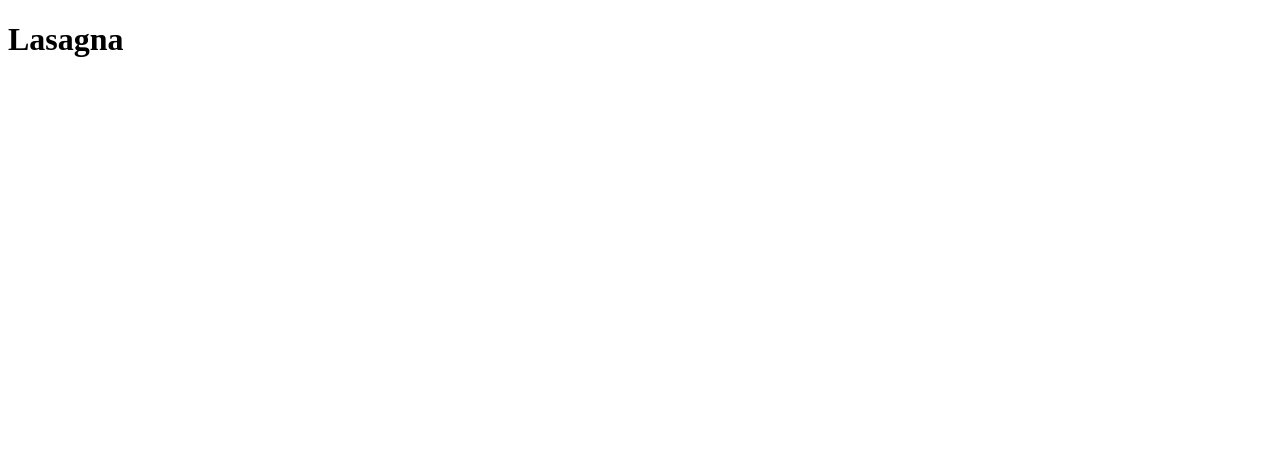
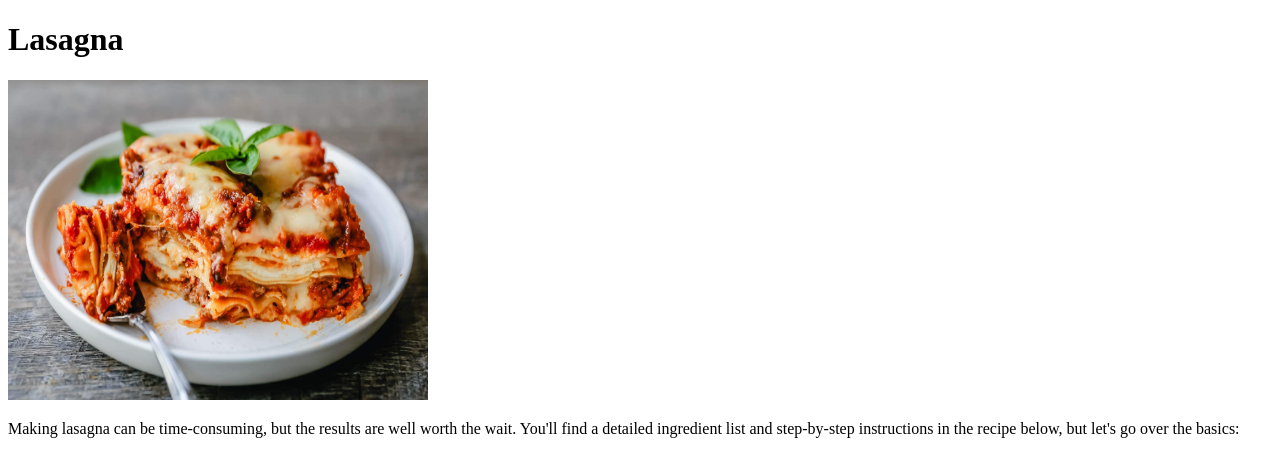
Before and after one commit to catadarius/odin-recipes, a plain HTML site: page recipes/lasagna.html in a window 1280 px wide. Drawn offline with Linux system fonts and the light colour scheme.

Commit message:
add lasagna img

```diff
--- a/recipes/lasagna.html
+++ b/recipes/lasagna.html
@@ -7,5 +7,11 @@
 </head>
 <body>
   <h1>Lasagna</h1>
+  <img src="img/lasagna.jpg" alt="lasagna dish" width="420px" height="320px">
+
+  <p>Making lasagna can be time-consuming, but the results are well worth the wait. You'll find a detailed ingredient list and step-by-step instructions in the recipe below, but let's go over the basics:</p>
+
+
+
 </body>
 </html>
```
Also changed, not shown: recipes/img/lasagna.jpg (added).
